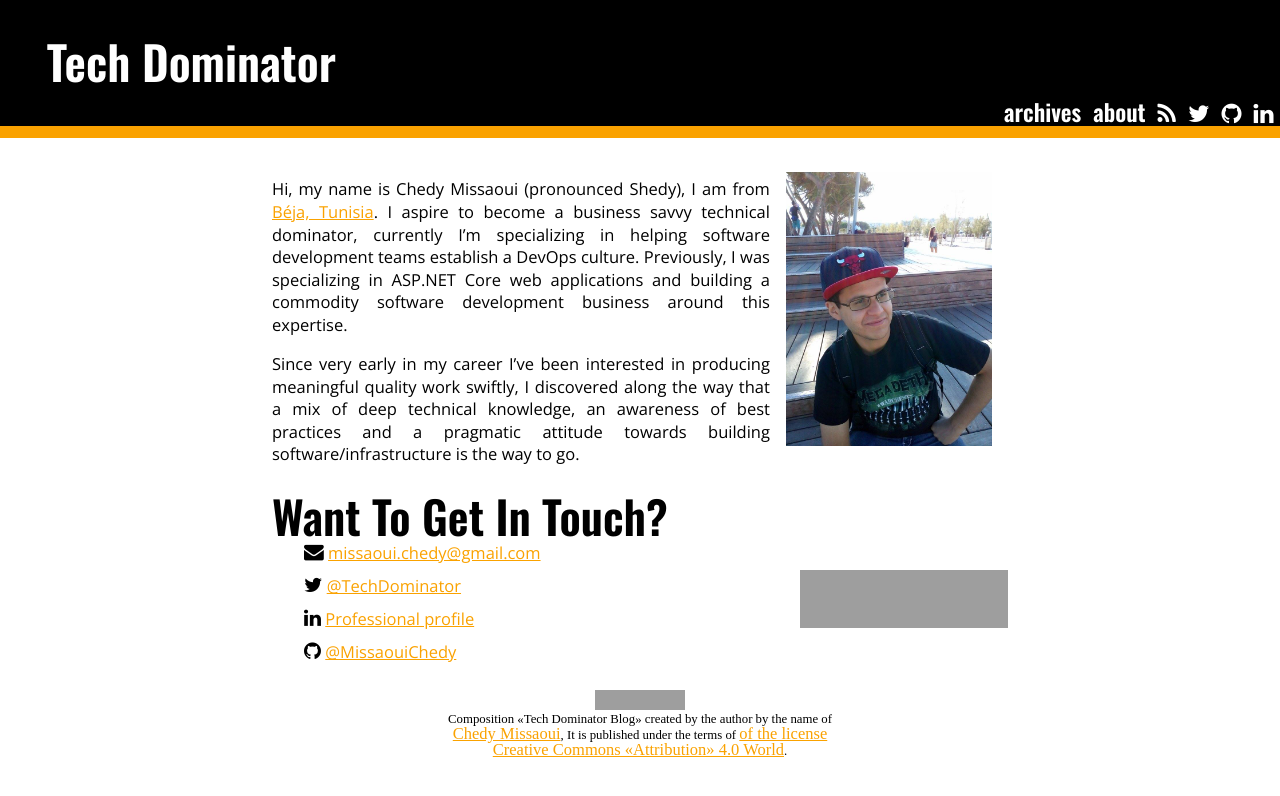
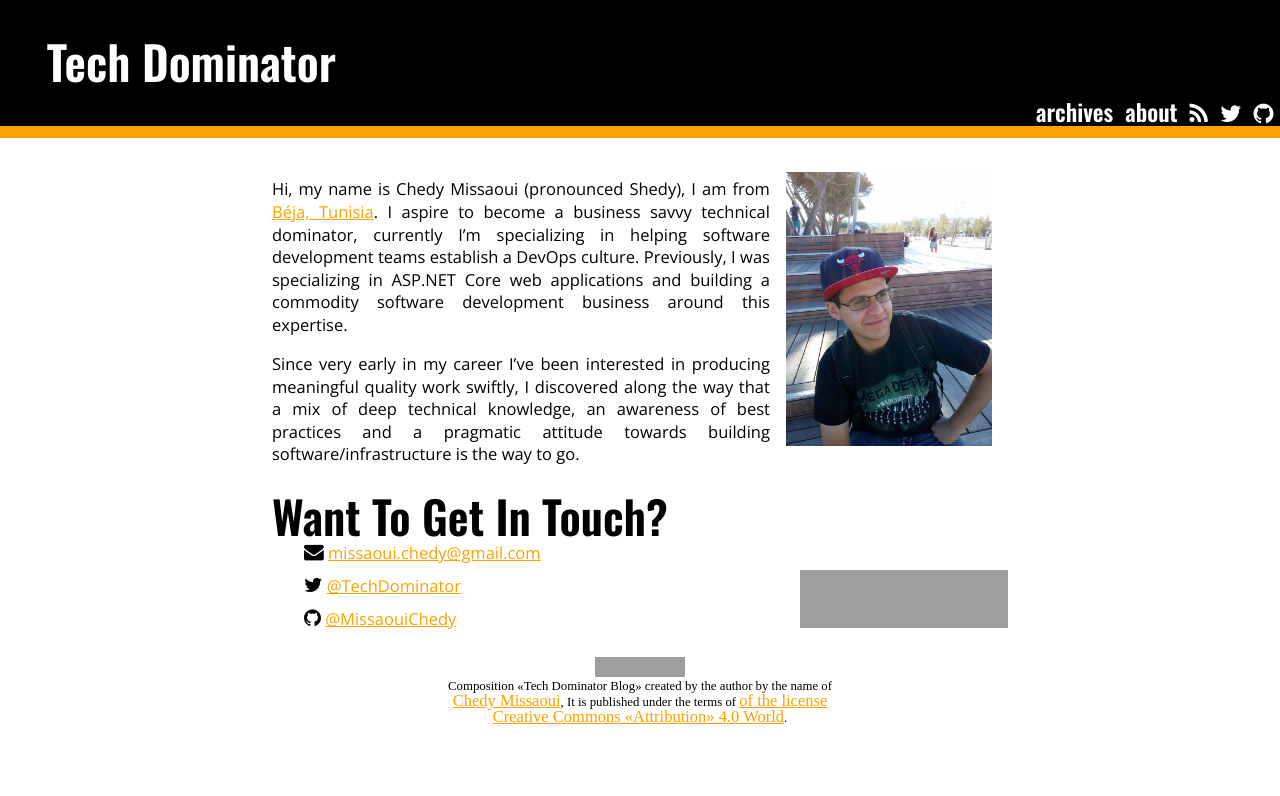
Before and after one commit to MissaouiChedy/MissaouiChedy.github.io, a Jekyll site: the page built from about-chedy-missaoui.html, in a window 1280 px wide. Shown: the top 796 px of the page. Built offline with Jekyll 4.4.1, drawn with Linux system fonts in a browser that asks for light colours; nearby versions of some CDN libraries; grey boxes are pictures that could not be loaded.

Commit message:
Minor Update

```diff
--- a/_layouts/default.html
+++ b/_layouts/default.html
@@ -22,7 +22,7 @@
 				<li><a href="{{ site.url }}/feed.xml"><h4><i class="fa fa-rss" aria-hidden="true"></i></h4></a></li>
 				<li><a href="https://twitter.com/{{ site.twitter_username }}"><h4><i class="fa fa-twitter" aria-hidden="true"></i></h4></a></li>
 				<li><a href="https://github.com/MissaouiChedy"><h4><i class="fa fa-github" aria-hidden="true"></i></h4></a></li>
-				<li><a href="https://www.linkedin.com/in/chedy-missaoui"><h4><i class="fa fa-linkedin" aria-hidden="true"></i></h4></a></li>
+				<!-- <li><a href="https://www.linkedin.com/in/chedy-missaoui"><h4><i class="fa fa-linkedin" aria-hidden="true"></i></h4></a></li> -->
 			</ul>
 	</header>
 	<div class="main-content">
--- a/about-chedy-missaoui.html
+++ b/about-chedy-missaoui.html
@@ -27,7 +27,7 @@ title: about me
 			<ul id="contact-info">
 				<li><i class="fa fa-envelope" aria-hidden="true"></i> <a href="mailto:missaoui.chedy@gmail.com">missaoui.chedy@gmail.com</a></li>
     			<li><i class="fa fa-twitter" aria-hidden="true"></i> <a href="https://twitter.com/{{ site.twitter_username }}">@{{ site.twitter_username }}</a></li>
-    			<li><i class="fa fa-linkedin" aria-hidden="true"></i> <a href="https://www.linkedin.com/in/chedy-missaoui">Professional profile</a></li>
+    			<!-- <li><i class="fa fa-linkedin" aria-hidden="true"></i> <a href="https://www.linkedin.com/in/chedy-missaoui">Professional profile</a></li> -->
     			<li><i class="fa fa-github" aria-hidden="true"></i> <a href="https://github.com/MissaouiChedy">@MissaouiChedy</a></li>
 			</ul>
 		</div>
```
